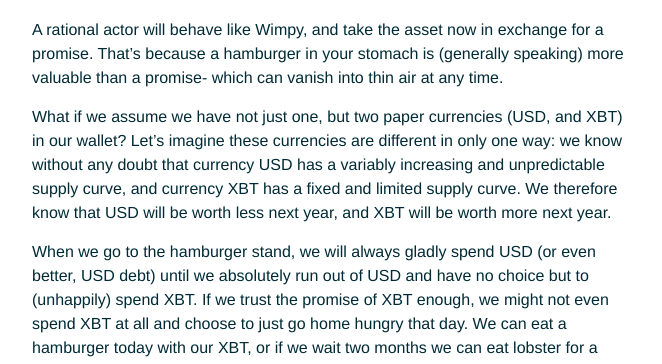
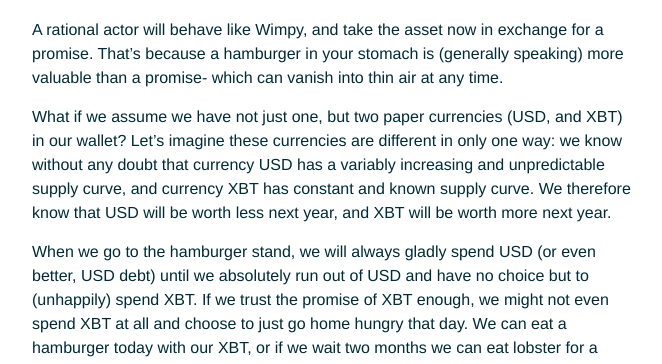
Before and after one commit to rusticbison/website, a Jekyll site: the page built from _posts/2017-06-12-hamburger-today.md, in a window 1280 px wide. Shown: the part 688-1052 px from the top of the page, without its empty margins (308-970 px from the left). Built offline with Jekyll 4.4.1, drawn with Linux system fonts in a browser that asks for light colours.

Commit message:
new post

```diff
--- a/_posts/2017-06-12-hamburger-today.md
+++ b/_posts/2017-06-12-hamburger-today.md
@@ -11,6 +11,6 @@
 
 A rational actor will behave like Wimpy, and take the asset now in exchange for a promise. That’s because a hamburger in your stomach is (generally speaking) more valuable than a promise- which can vanish into thin air at any time.
 
-What if we assume we have not just one, but two paper currencies (USD, and XBT) in our wallet? Let's imagine these currencies are different in only one way: we know without any doubt that currency USD has a variably increasing and unpredictable supply curve, and currency XBT has a fixed and limited supply curve. We therefore know that USD will be worth less next year, and XBT will be worth more next year.
+What if we assume we have not just one, but two paper currencies (USD, and XBT) in our wallet? Let's imagine these currencies are different in only one way: we know without any doubt that currency USD has a variably increasing and unpredictable supply curve, and currency XBT has constant and known supply curve. We therefore know that USD will be worth less next year, and XBT will be worth more next year.
 
 When we go to the hamburger stand, we will always gladly spend USD (or even better, USD debt) until we absolutely run out of USD and have no choice but to (unhappily) spend XBT. If we trust the promise of XBT enough, we might not even spend XBT at all and choose to just go home hungry that day. We can eat a hamburger today with our XBT, or if we wait two months we can eat lobster for a week.
```
